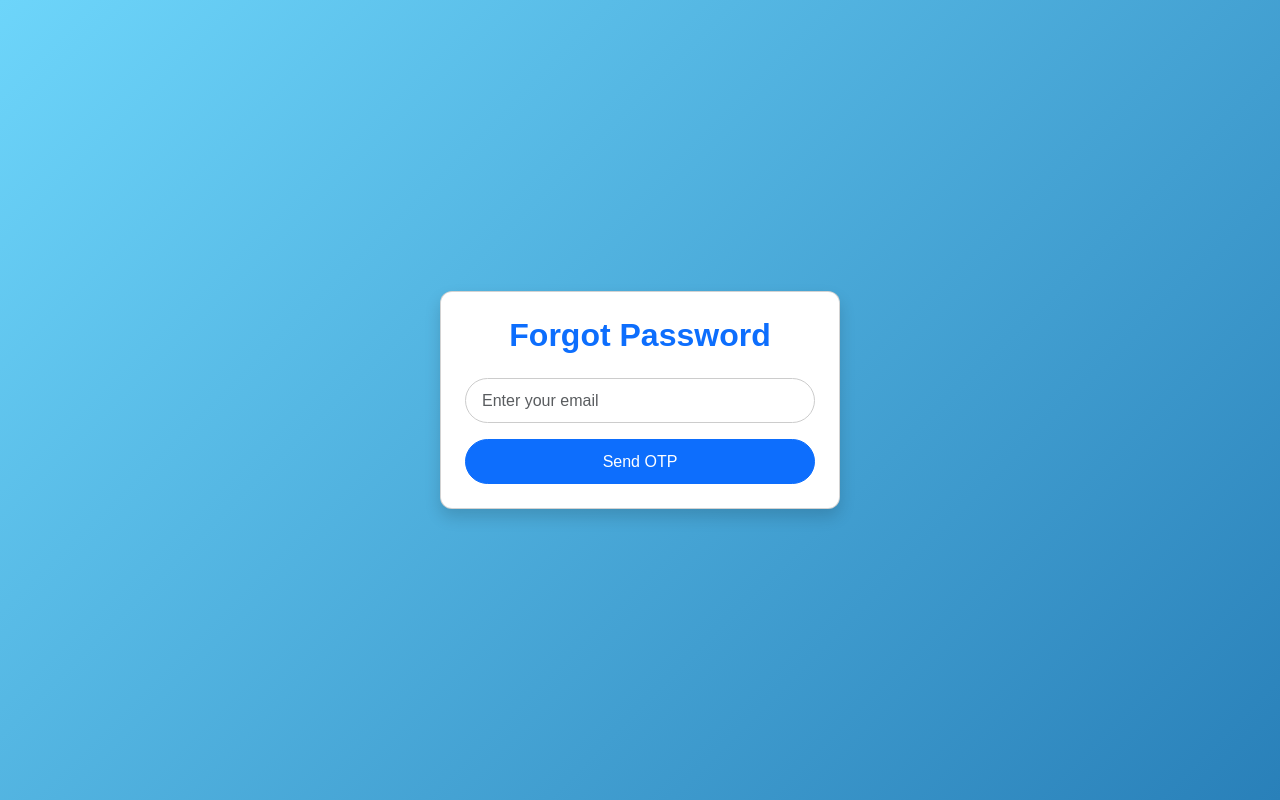
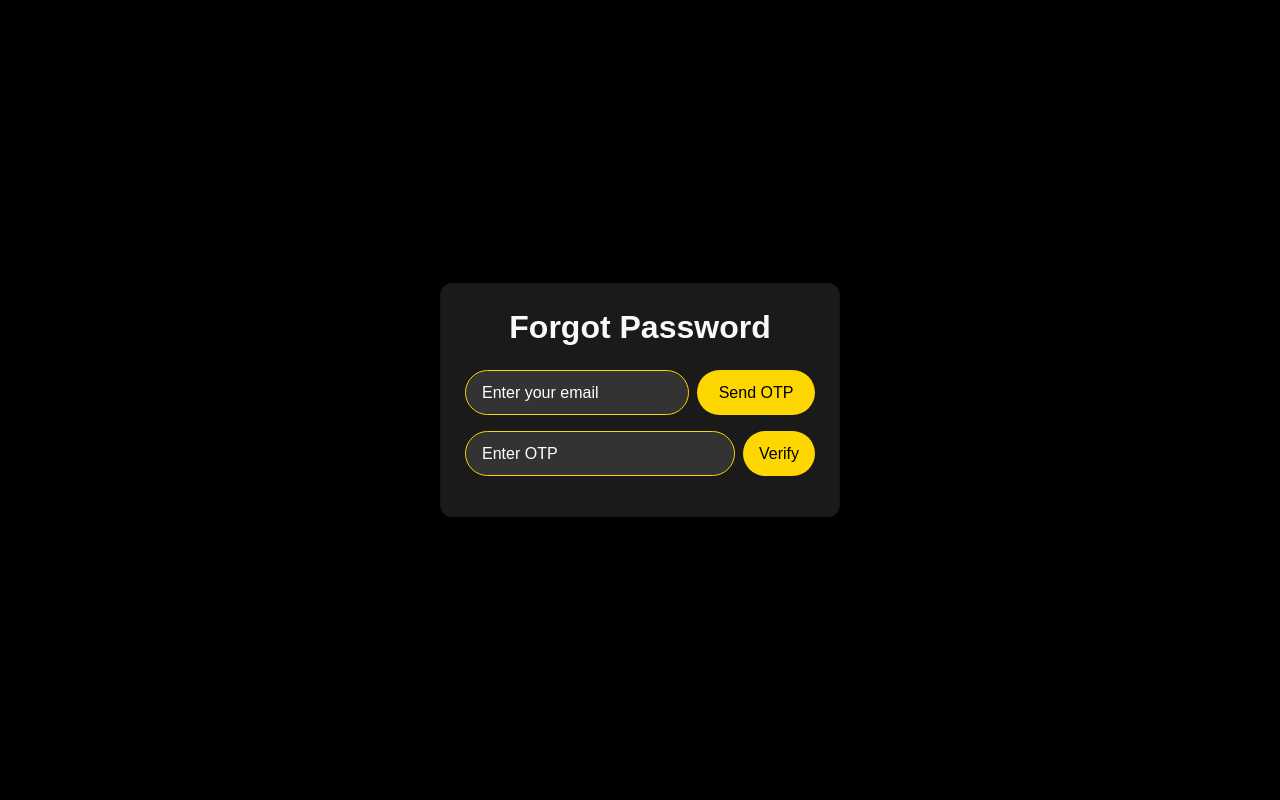
Before and after one commit to praneeth4040/Adjunct, a React (Vite) app in the folder client/: page /forgetpassword in a window 1280 px wide. Built offline with nearby package versions, Linux system fonts and the light colour scheme.

Commit message:
profile and forget password changes

```diff
--- a/client/src/components/forgetpassword.jsx
+++ b/client/src/components/forgetpassword.jsx
@@ -1,44 +1,29 @@
 import React, { useState } from "react";
-import axiosInstance from "../axiosConfig"; // Import the Axios instance
-import "./forgotpassword.css"; // Add your custom CSS for additional styles
+import axiosInstance from "../axiosConfig";
 import { showToast } from "./totify";
 import { useNavigate } from "react-router-dom";
-import { use } from "react";
+import "./forgotpassword.css";
 
 const ForgotPassword = () => {
-  const [step, setStep] = useState("email");
   const [email, setEmail] = useState("");
   const [otp, setOtp] = useState("");
+  const [otpVerified, setOtpVerified] = useState(false);
   const [newPassword, setNewPassword] = useState("");
   const [confirmPassword, setConfirmPassword] = useState("");
   const navigate = useNavigate();
 
   const handleEmailSubmit = async () => {
-    if (email) {
     try {
       const response = await axiosInstance.post("/login/forgot-password", { email });
       const val = response.data.value;
-        switch (val) {
-          case 0:
-            console.log(response.data.message);
-            break;
-          case 1:
-            console.log(response.data.message);
-            break;
-          case 2:
-            console.log(response.data.message);
-            setStep("otp");
-            break;
-          case 3:
-            console.log(response.data.message);
-            break;
-          default:
-            console.log("internal error");
-            break;
+      if (val === 2) {
+        showToast("success", "OTP Sent to your email");
+      } else {
+        showToast("error", response.data.message || "Something went wrong");
       }
     } catch (err) {
-        console.log("error", err);
-      }
+      console.error(err);
+      showToast("error", "Failed to send OTP");
     }
   };
 
@@ -46,106 +31,79 @@ const ForgotPassword = () => {
     try {
       const response = await axiosInstance.post("/login/fp-otp-verification", { email, otp });
       const val = response.data.val;
-      switch (val) {
-        case 0:
-          console.log(response.data.message);
-          showToast("error", "Email or OTP not received");
-          break;
-        case 1:
-          console.log(response.data.message);
-          showToast("error", "Email not existed");
-          useNavigate("/signin");
-          setStep("email");
-          break;
-        case 2:
-          console.log(response.data.message);
-          showToast("success", "Verified successfully");
-          useNavigate("/login");
-          setStep("reset");
-          na
-          break;
-        case 3:
-          console.log(response.data.message);
-          showToast("error", "OTP invalid");
-          break;
-        default:
-          console.log("internal error");
-          showToast("error", "Internal error");
-          break;
+      if (val === 2) {
+        showToast("success", "OTP Verified");
+        setOtpVerified(true);
+      } else {
+        showToast("error", response.data.message || "OTP invalid");
       }
     } catch (err) {
-      console.log("error:", err);
+      console.error(err);
+      showToast("error", "OTP verification failed");
     }
   };
 
   const handlePasswordReset = async () => {
-    if (newPassword === confirmPassword) {
+    if (newPassword !== confirmPassword) {
+      return showToast("error", "Passwords do not match");
+    }
+
     try {
       const response = await axiosInstance.post("/login/resetpassword", { email, newPassword });
       const val = response.data.val;
-        switch (val) {
-          case 0:
-            console.log(response.data.message);
-            showToast("error", "Email not existed");
-            break;
-          case 1:
-            console.log(response.data.message);
+      if (val === 1) {
         showToast("success", "Password reset successfully");
         navigate("/login");
-            break;
-          case 2:
-            console.log(response.data.message);
-            showToast("error", "Internal error From server side");
-            break;
-          default:
-            console.log("internal error");
-            break;
+      } else {
+        showToast("error", response.data.message || "Password reset failed");
       }
     } catch (err) {
-        console.log(err);
-      }
-    } else {
-      showToast("error", "Passwords do not match");
+      console.error(err);
+      showToast("error", "Password reset error");
     }
   };
 
   return (
     <div className="forgot-password-container d-flex align-items-center justify-content-center vh-100">
       <div className="card p-4 shadow" style={{ width: "100%", maxWidth: "400px" }}>
-        <h2 className="text-center mb-4 text-primary">Forgot Password</h2>
-        {step === "email" ? (
-          <div>
+        <h2 className="text-center mb-4 text-light">Forgot Password</h2>
+
+        {/* Email and Send OTP */}
+        <div className="d-flex mb-3">
           <input
             type="email"
-              className="form-control mb-3"
+            className="form-control me-2"
             placeholder="Enter your email"
             value={email}
             required
             onChange={(e) => setEmail(e.target.value)}
           />
-            <button className="btn btn-primary w-100" onClick={handleEmailSubmit}>
+          <button className="btn btn-primary w-50" onClick={handleEmailSubmit}>
           Send OTP
           </button>
         </div>
-        ) : step === "otp" ? (
-          <div>
+
+        {/* OTP and Verify */}
+        <div className="d-flex mb-3">
           <input
             type="text"
-              className="form-control mb-3"
+            className="form-control me-2"
             placeholder="Enter OTP"
             value={otp}
             onChange={(e) => setOtp(e.target.value)}
           />
-            <button className="btn btn-primary w-100" onClick={handleOtpVerification}>
-              Verify OTP
+          <button className="btn btn-primary" onClick={handleOtpVerification}>
+            Verify
           </button>
         </div>
-        ) : (
-          <div>
+
+        {/* Password Reset (only after OTP verified) */}
+        {otpVerified && (
+          <>
             <input
               type="password"
               className="form-control mb-3"
-              placeholder="Set New Password"
+              placeholder="New Password"
               value={newPassword}
               onChange={(e) => setNewPassword(e.target.value)}
             />
@@ -156,10 +114,10 @@ const ForgotPassword = () => {
               value={confirmPassword}
               onChange={(e) => setConfirmPassword(e.target.value)}
             />
-            <button className="btn btn-primary w-100" onClick={handlePasswordReset}>
+            <button className="btn btn-success w-100" onClick={handlePasswordReset}>
               Reset Password
             </button>
-          </div>
+          </>
         )}
       </div>
     </div>
--- a/client/src/components/forgotpassword.css
+++ b/client/src/components/forgotpassword.css
@@ -1,44 +1,65 @@
 /* Forgot Password Container */
 .forgot-password-container {
-  background: linear-gradient(135deg, #6dd5fa, #2980b9);
+  background: #000000;
   font-family: 'Arial', sans-serif;
+  min-height: 100vh;
+  display: flex;
+  justify-content: center;
+  align-items: center;
+  color: #FFD700;
 }
 
 /* Card Styling */
 .card {
   border-radius: 12px;
-  background-color: #ffffff;
-  box-shadow: 0 10px 20px rgba(0, 0, 0, 0.2);
+  background-color: #1a1a1a;
+  box-shadow: 0 10px 20px rgba(255, 215, 0, 0.2);
+  padding: 2rem;
+  width: 100%;
+  max-width: 400px;
 }
 
 /* Input Fields */
 .form-control {
-  border-radius: 25px;
-  border: 1px solid #ccc;
+  border-radius: 50px;
+  border: 1px solid #FFD700;
   padding: 0.6rem 1rem;
   font-size: 1rem;
-  color: #333;
+  background-color: #333;
+  color: #FFD700;
 }
 
 .form-control:focus {
-  border-color: #2980b9;
-  box-shadow: 0 0 5px rgba(41, 128, 185, 0.5);
+  border-color: #FFD700;
+  box-shadow: 0 0 5px rgba(255, 215, 0, 0.5);
+  background-color: #333;
+  color: #FFD700;
 }
 
 /* Buttons */
 .btn-primary {
-  border-radius: 25px;
+  border-radius: 50px;
   font-size: 1rem;
   padding: 0.6rem 1rem;
+  background-color: #FFD700;
+  color: #000000;
   transition: background-color 0.3s ease;
+  border: none;
 }
 
 .btn-primary:hover {
-  background-color: #21618c;
+  background-color: #e6c200;
+  color: #000;
 }
 
 /* Headings */
 h2 {
   font-weight: 700;
-  color: #21618c;
+  color: #FFD700;
+  text-align: center;
 }
+/* Placeholder color */
+.form-control::placeholder {
+  color: white;
+  opacity: 1;
+}
--- a/client/src/components/profile.jsx
+++ b/client/src/components/profile.jsx
@@ -2,6 +2,8 @@ import React, { useEffect, useState } from "react";
 import { useNavigate } from "react-router-dom";
 import { showToast } from "./totify";
 import axiosInstance from "../axiosConfig";
+// ✅ Import a proper Pen Icon
+import { PencilSquareIcon } from "@heroicons/react/24/outline";
 
 function Profile() {
   const navigate = useNavigate();
@@ -28,12 +30,10 @@ function Profile() {
         const response = await axiosInstance.post(
           "/getData",
           {},
-          {
-            headers: { Authorization: `Bearer ${token}` },
-          }
+          { headers: { Authorization: `Bearer ${token}` } }
         );
         setUser(response.data.userRealData);
-        setName(response.data.userRealData.name); // pre-fill name for editing
+        setName(response.data.userRealData.name);
       } catch (error) {
         console.error("Error fetching user data:", error);
         showToast("error", "Failed to fetch user data");
@@ -59,7 +59,7 @@ function Profile() {
 
   const handleEditSubmit = async () => {
     try {
-      const response = await axiosInstance.put(
+      await axiosInstance.put(
         "/getData/update",
         { name, password },
         { headers: { Authorization: `Bearer ${token}` } }
@@ -76,37 +76,18 @@ function Profile() {
     try {
       const res = await axiosInstance.delete(
         "/getData/removePermissions",
-        {
-          headers: { Authorization: `Bearer ${token}` }
-        }
+        { headers: { Authorization: `Bearer ${token}` } }
       );
-      console.log(res.data);
       showToast("info", res.data.message);
     } catch (err) {
       showToast("error", "Failed to remove permissions");
     }
   };
 
-
-  const handleDeleteAccount = async () => {
-    const confirmDelete = window.confirm("Are you sure you want to delete your account?");
-    if (!confirmDelete) return;
-
-    try {
-      await axiosInstance.delete("/getData/delete", {
-        headers: { Authorization: `Bearer ${token}` },
-      });
-      showToast("success", "Account deleted successfully");
-      handleLogout();
-    } catch (err) {
-      showToast("error", "Failed to delete account");
-    }
-  };
-
   if (loading) {
     return (
       <div style={styles.loadingContainer}>
-        Loading...
+        <p>Loading your profile...</p>
       </div>
     );
   }
@@ -114,7 +95,7 @@ function Profile() {
   if (!user) {
     return (
       <div style={styles.loadingContainer}>
-        No user data found. Please log in again.
+        <p>No user data found. Please log in again.</p>
       </div>
     );
   }
@@ -123,20 +104,24 @@ function Profile() {
 
   return (
     <div style={styles.page}>
-      <div
-        className="card"
-        style={styles.card}
-        onMouseEnter={(e) => (e.currentTarget.style.transform = "scale(1.05)")}
-        onMouseLeave={(e) => (e.currentTarget.style.transform = "scale(1)")}
-      >
-        <div className="card-body">
-          <div className="mb-4">
+      <div style={styles.card}>
+        <div style={styles.topRight}>
+          {!editing && (
+            <button style={styles.editButton} onClick={() => setEditing(true)}>
+              <PencilSquareIcon style={styles.editIcon} />
+              <span style={styles.editText}>Edit Profile</span>
+            </button>
+          )}
+        </div>
+
+        <div style={styles.center}>
           <img
             src={profileImage}
             alt="Profile"
-              className="rounded-circle"
             style={styles.profileImage}
           />
+          <h2 style={styles.userName}>{user.name}</h2>
+          <p style={styles.userEmail}>{user.email}</p>
         </div>
 
         {editing ? (
@@ -155,48 +140,23 @@ function Profile() {
               placeholder="New Password"
               style={styles.input}
             />
-              <button style={styles.button} onClick={handleEditSubmit}>
+            <button style={styles.primaryButton} onClick={handleEditSubmit}>
               Save Changes
             </button>
-              <button
-                style={{ ...styles.button, backgroundColor: "#555" }}
-                onClick={() => setEditing(false)}
-              >
+            <button style={styles.secondaryButton} onClick={() => setEditing(false)}>
               Cancel
             </button>
           </>
         ) : (
           <>
-              <h5 style={styles.userName}>{user.name}</h5>
-              <div className="mb-4">
-                <h6 style={styles.label}>User Email</h6>
-                <p style={styles.text}>{user.email}</p>
-              </div>
-
-              <button style={styles.button} onClick={() => setEditing(true)}>
-                Edit Profile
-              </button>
-              <button
-                style={{ ...styles.button, backgroundColor: "#DC143C" }}
-                onClick={handleRemovePermissions}
-              >
+            <button style={styles.primaryButton} onClick={handleRemovePermissions}>
               Remove Permissions
             </button>
-              <button
-                style={{ ...styles.button, backgroundColor: "#8B0000" }}
-                onClick={handleDeleteAccount}
-              >
-                Delete Account
-              </button>
-              <button
-                style={{ ...styles.button, backgroundColor: "#FFA500" }}
-                onClick={handleLogout}
-              >
-                Logout
+            <button style={{ ...styles.primaryButton, backgroundColor: "#DC143C", color: "#fff" }} onClick={handleLogout}>
+              Log Out
             </button>
           </>
         )}
-        </div>
       </div>
     </div>
   );
@@ -205,73 +165,111 @@ function Profile() {
 const styles = {
   page: {
     minHeight: "100vh",
-    backgroundColor: "#0D1117",
-    color: "white",
+    backgroundColor: "#000",
     display: "flex",
     justifyContent: "center",
     alignItems: "center",
     padding: "20px",
   },
   card: {
-    width: "26rem",
-    borderRadius: "15px",
-    backgroundColor: "#161B22",
-    boxShadow: "0 8px 16px rgba(0, 0, 0, 0.3)",
-    padding: "25px",
+    position: "relative",
+    backgroundColor: "#1a1a1a",
+    color: "#FFA500",
+    borderRadius: "12px",
+    padding: "2rem",
+    width: "100%",
+    maxWidth: "400px",
     textAlign: "center",
-    transition: "transform 0.3s ease",
+    boxShadow: "0 10px 20px rgba(255, 165, 0, 0.2)",
+  },
+  topRight: {
+    position: "absolute",
+    top: "1rem",
+    right: "1rem",
+  },
+  editButton: {
+    background: "transparent",
+    border: "none",
+    color: "#FFA500",
+    fontSize: "0.9rem",
+    cursor: "pointer",
+    display: "flex",
+    alignItems: "center",
+  },
+  editIcon: {
+    width: "20px",
+    height: "20px",
+    color: "#FFA500",
+    marginRight: "6px",
+  },
+  editText: {
+    color: "#FFA500",
+    fontWeight: "bold",
+  },
+  center: {
+    display: "flex",
+    flexDirection: "column",
+    alignItems: "center",
+    marginBottom: "1rem",
   },
   profileImage: {
-    width: "120px",
-    height: "120px",
-    objectFit: "cover",
-    margin: "0 auto",
-    border: "4px solid #FFA500",
+    width: "100px",
+    height: "100px",
     borderRadius: "50%",
+    border: "3px solid #FFA500",
+    marginBottom: "10px",
   },
   userName: {
+    fontSize: "1.5rem",
+    marginBottom: "5px",
+  },
+  userEmail: {
+    fontSize: "0.9rem",
     color: "#FFA500",
-    fontSize: "1.5rem",
+    marginBottom: "1rem",
+  },
+  input: {
+    width: "100%",
+    padding: "0.6rem",
+    margin: "8px 0",
+    borderRadius: "8px",
+    border: "1px solid #FFA500",
+    backgroundColor: "#333",
+    color: "#FFA500",
+  },
+  primaryButton: {
+    width: "100%",
+    padding: "0.7rem",
+    marginTop: "10px",
+    borderRadius: "25px",
+    border: "none",
+    backgroundColor: "#FFA500",
+    color: "#000",
     fontWeight: "bold",
-    marginBottom: "10px",
-  },
-  label: {
-    color: "#FFA500",
-    fontSize: "1rem",
-    fontWeight: "600",
-  },
-  text: {
-    color: "white",
-    fontSize: "0.9rem",
-    wordBreak: "break-word",
-  },
-  button: {
-    backgroundColor: "#9da5a8",
-    color: "white",
-    fontSize: "1rem",
-    fontWeight: "bold",
-    borderRadius: "10px",
-    padding: "10px 20px",
-    border: "none",
-    width: "100%",
-    marginTop: "10px",
     cursor: "pointer",
     transition: "background-color 0.3s ease",
   },
-  input: {
+  secondaryButton: {
     width: "100%",
-    padding: "10px",
-    margin: "8px 0",
-    borderRadius: "8px",
-    border: "1px solid #ccc",
+    padding: "0.7rem",
+    marginTop: "10px",
+    borderRadius: "25px",
+    backgroundColor: "#555",
+    color: "#fff",
+    border: "none",
+    fontWeight: "bold",
+    cursor: "pointer",
+    transition: "background-color 0.3s ease",
   },
   loadingContainer: {
     minHeight: "100vh",
-    backgroundColor: "#000000",
-    color: "white",
+    backgroundColor: "#000",
+    color: "#FFA500",
     display: "flex",
     justifyContent: "center",
     alignItems: "center",
+    fontSize: "1.2rem",
+    fontWeight: "bold",
   },
 };
 
```
Lines whose indentation alone changed are shown as unchanged.
